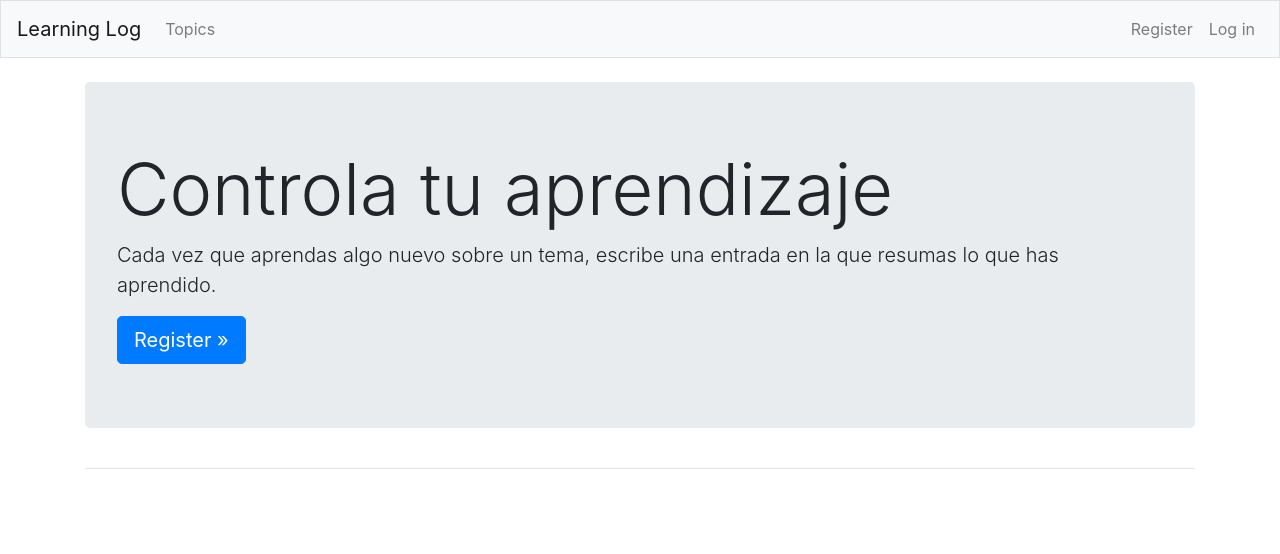
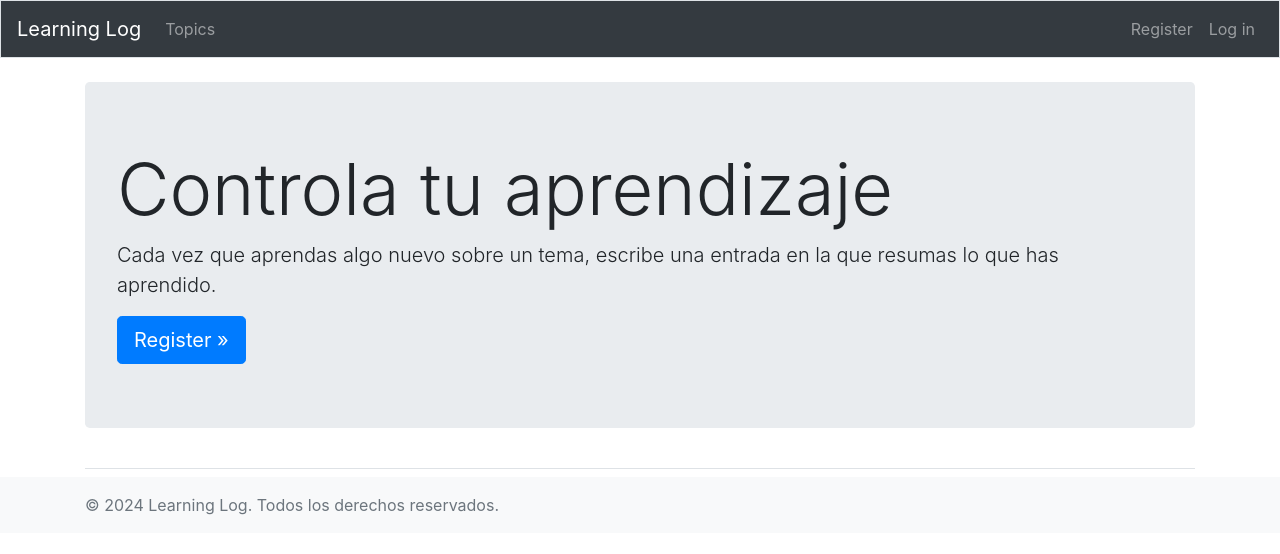
Before and after one commit to rmleonel/LearningLog, a Django app: page / in a window 1280 px wide. Shown: the top 554 px of the page. Run offline with Django 5.2, Linux system fonts and the light colour scheme; some libraries are stand-ins or nearby versions.

Commit message:
Mejorando pagina

```diff
--- a/src/app_learning_logs/templates/app_learning_logs/base.html
+++ b/src/app_learning_logs/templates/app_learning_logs/base.html
@@ -11,7 +11,7 @@
 
 </head>
 <body>
-    <nav class="navbar navbar-expand-md navbar-light bg-light mb-4 border">
+    <nav class="navbar navbar-expand-md navbar-dark bg-dark mb-4 border">
         <a class="navbar-brand" href="{% url 'app_learning_logs:index' %}">Learning Log</a>
         <button class="navbar-toggler" type="button" data-toggle="collapse"
         data-target="#navbarCollapse" aria-controls="navbarCollapse"
@@ -53,5 +53,10 @@
             {% block content %}{% endblock content %}
         </div>
     </main>
+    <footer class="footer mt-auto py-3 bg-light">
+        <div class="container">
+            <span class="text-muted">© 2024 Learning Log. Todos los derechos reservados.</span>
+        </div>
+    </footer>
 </body>
 </html>
```
